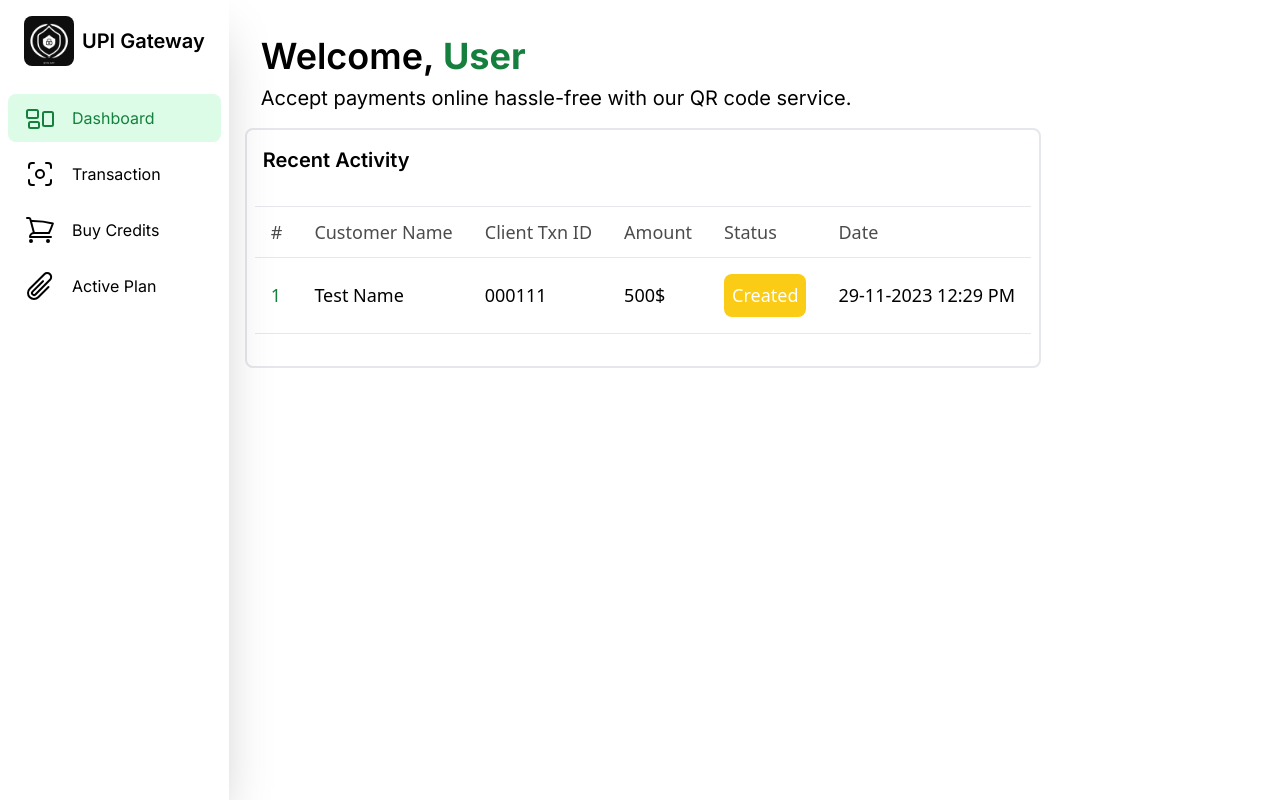
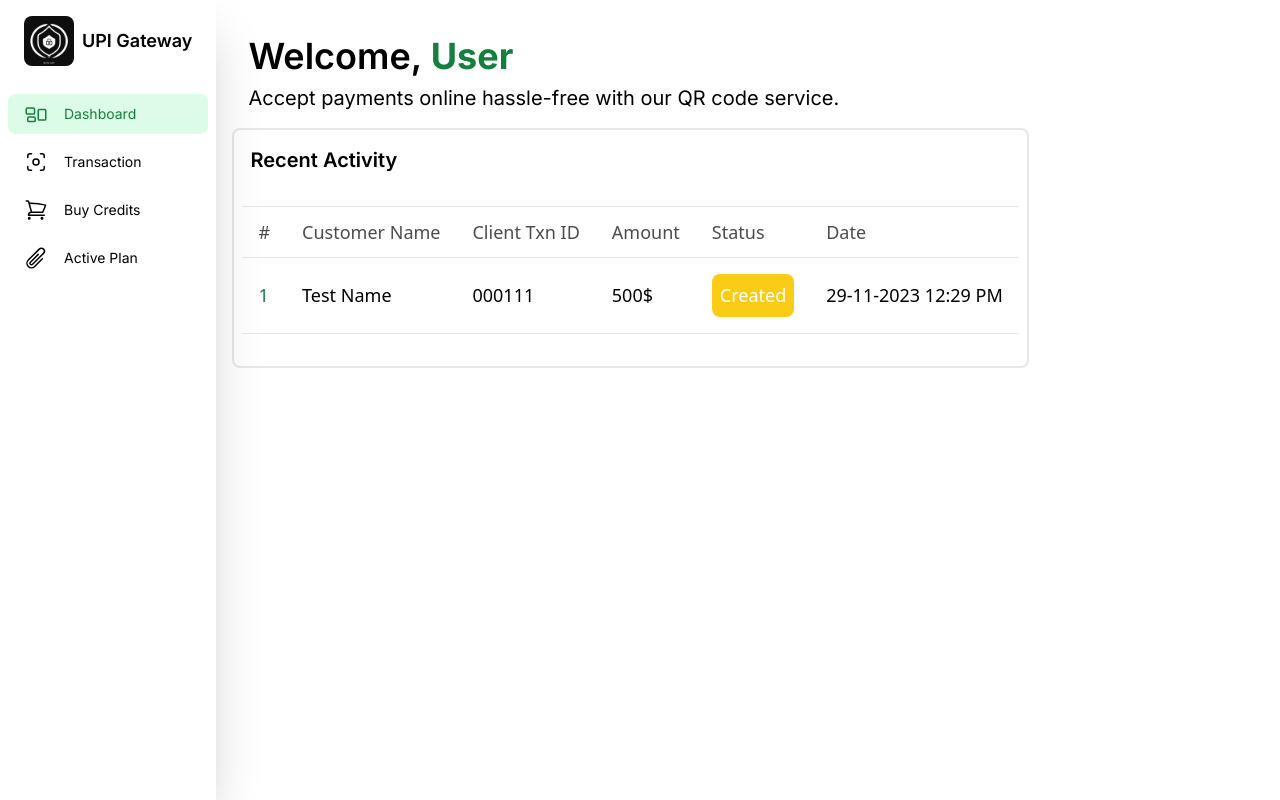
Before and after one commit to abhinnvyas/ignite-auth, a Next.js app: page /user in a window 1280 px wide. Built offline with nearby package versions, Linux system fonts and the light colour scheme.

Commit message:
Decresead the size of the left elememts

```diff
--- a/components/Sidebar/MenuItem.jsx
+++ b/components/Sidebar/MenuItem.jsx
@@ -19,8 +19,8 @@ function MenuItem({ ActiveTab, CurrentTab, Icon, Text, RedirectLink }) {
             : `${textPrimary} hover:bg-gray-100`
         }  px-4 items-center justify-left cursor-pointer space-x-4  p-2 rounded-lg transition-all ease-in-out`}
       >
-        <Icon class={`h-8 w-8 `} />
-        <h1 className="text-md">{Text}</h1>
+        <Icon class={`h-6 w-6 `} />
+        <h1 className="text-sm">{Text}</h1>
       </div>
     </Link>
   );
--- a/components/Sidebar/Sidebar.jsx
+++ b/components/Sidebar/Sidebar.jsx
@@ -25,7 +25,7 @@ function Sidebar({ Active }) {
       className={`${textPrimary} ${background} shadow-2xl p-2 sticky left-0 max-w-xs h-screen`}
     >
       <div className="">
-        <div className="flex items-center space-x-2 text-xl   px-4  w-full py-2">
+        <div className="flex items-center space-x-2 text-lg   px-4  w-full py-2">
           <Image
             className="rounded-lg"
             src={Logo}
```
